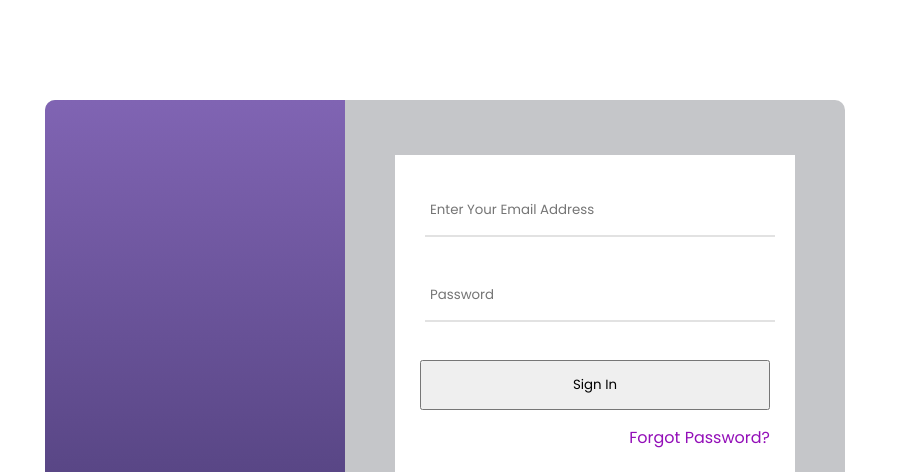
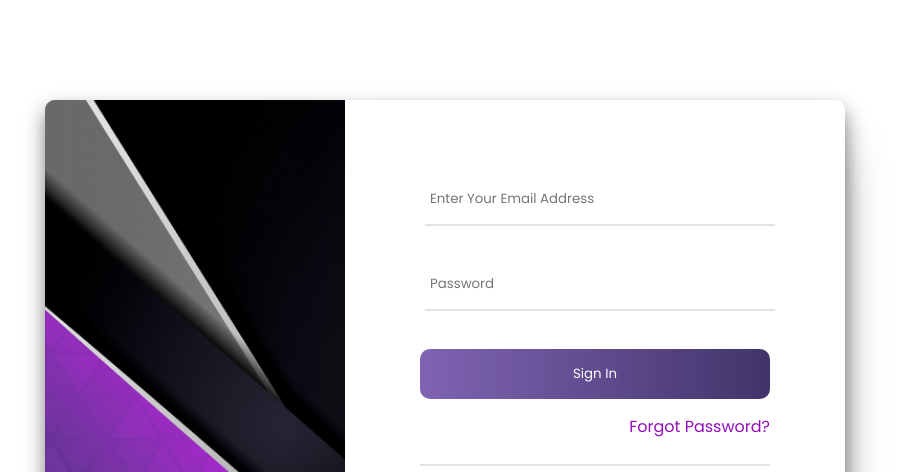
Before and after one commit to Jigar18/EventNest, a plain HTML site: page Login/SignIn/index.html in a window 1280 px wide. Shown: the top 472 px of the page, without its empty margins (195-1092 px from the left). Drawn offline with Linux system fonts and the light colour scheme.

Commit message:
Commit 2

```diff
--- a/Login/SignIn/index.html
+++ b/Login/SignIn/index.html
@@ -18,9 +18,7 @@
         <div class="mainBox">
             <div class="organiser show">
 
-                <div class="img">
-                    <img src="" alt="">
-                </div>
+                <div class="img"><img src="../Assets/Images/purple Image.png" class="purpleImage" alt="abstract purple themed image"></div>
 
                 <div class="form">
 
@@ -41,6 +39,8 @@
 
                             <div class="forgot"><a href="#"><p>Forgot Password?</p></a></div>
 
+                            <div class="line"></div>
+
                             <div class="default other">
                                 OR Sign In With
                             </div>
@@ -59,7 +59,7 @@
             </div>
 
 
-            <div class="student hide">
+            <!-- <div class="student hide">
                 <div class="img">
                     <img src="" alt="">
                 </div>
@@ -70,7 +70,7 @@
                     </form>
                 </div>
 
-            </div>
+            </div>  -->
         </div>
 
     </div>
--- a/Login/style.css
+++ b/Login/style.css
@@ -41,7 +41,8 @@ facebook image = <img class="social-btn-icon" alt="Login with Facebook" src="htt
     width: 800px;
     height: 600px;
     border-radius: 10px;
-    background-color: #c5c6c9;
+    box-shadow: 0px 10px 20px rgba(0, 0, 0, 0.5);
+    /* background-color: #c5c6c9; */
 }
 
 .organiser{
@@ -55,7 +56,13 @@ facebook image = <img class="social-btn-icon" alt="Login with Facebook" src="htt
     width: 300px;
     height: 600px;
     background: linear-gradient(#8064b3, #41346a);
-    /* background-color: #41346a; */
+    border-radius: 10px 0px 0px 10px;
+}
+
+.purpleImage{
+    width: 100%;
+    height: 100%;
+    object-fit: cover;
     border-radius: 10px 0px 0px 10px;
 }
 
@@ -68,13 +75,14 @@ facebook image = <img class="social-btn-icon" alt="Login with Facebook" src="htt
     display: flex;
     justify-content: center;
     align-items: center;
+    border-radius: 0px 10px 10px 0px;
+    box-shadow: 0 45px 45px rgba(0, 0, 0, 0.25);
 }
 
 .input{
     background-color: white;
     width: 350px;
     padding: 25px;
-
 }
 
 .default{
@@ -92,12 +100,19 @@ facebook image = <img class="social-btn-icon" alt="Login with Facebook" src="htt
     outline: none;
 }
 
+.line{
+    height: 2px;
+    width: 350px;
+    background: rgb(226, 226, 226);
+    margin-bottom: 20px;
+}
+
 .underline:before{
     position: absolute;
     content: '';
     height: 2px;
     width: 350px;
-    background: rgb(226, 226, 226);;
+    background: rgb(226, 226, 226);
 }
 
 .underline:after{
@@ -114,6 +129,19 @@ facebook image = <img class="social-btn-icon" alt="Login with Facebook" src="htt
 .submit{
     margin-bottom: 15px;
     margin-top: 10px;
+    border-radius: 10px;
+    border: none;
+    outline: none;
+    background: linear-gradient(to right, #8064b3, #41346a);
+    color: white;
+    transition: all 100ms ease-in-out;
+    /* font-size: 13px; */
+    /* font-size: 20px; */
+}
+
+.submit:hover{
+    cursor: pointer;
+    font-size: 18px;
 }
 
 .forgot{
@@ -135,7 +163,7 @@ facebook image = <img class="social-btn-icon" alt="Login with Facebook" src="htt
 }
 
 .soc{
-    background-color: #ffffff;
+    /* background-color: #ffffff; */
     width: 340px;
 
     display: flex;
```
Also changed, not shown: Login/Assets/Images/purple Image.jpg (renamed from assets/Images/purple Image.jpg), Login/Assets/Images/purple Image.png (added).
